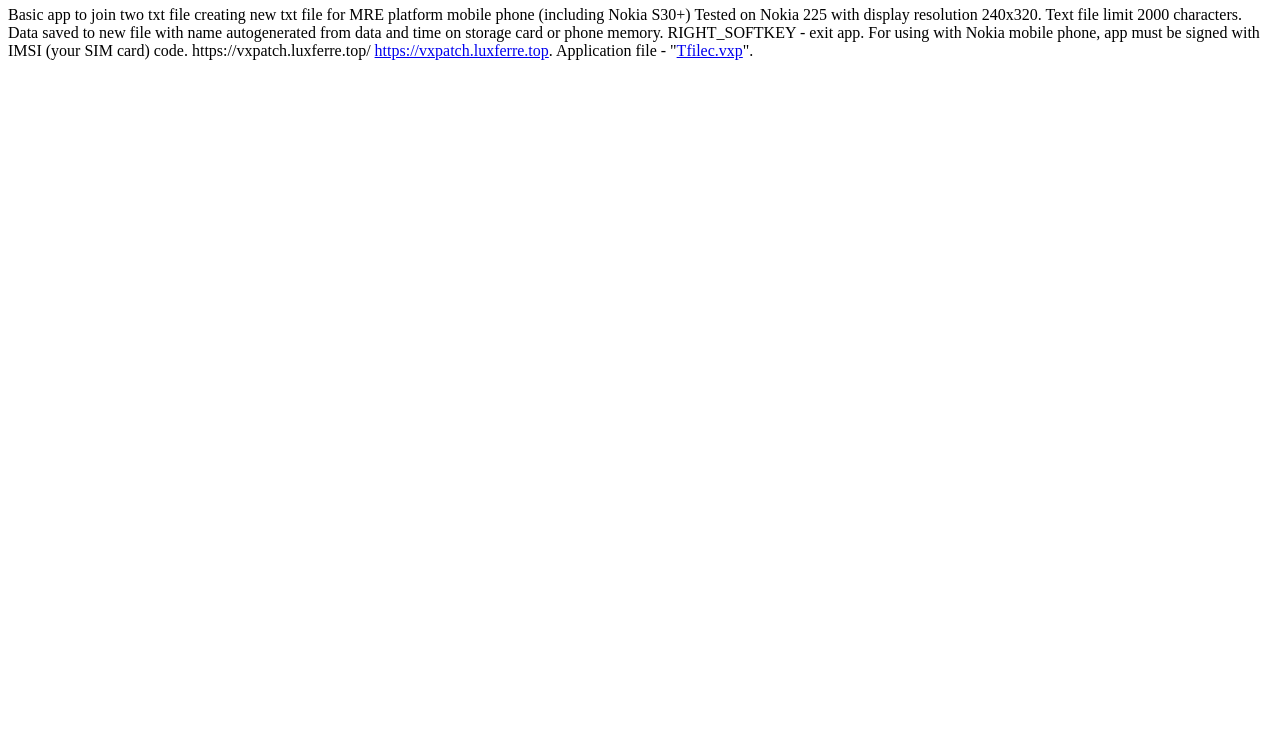
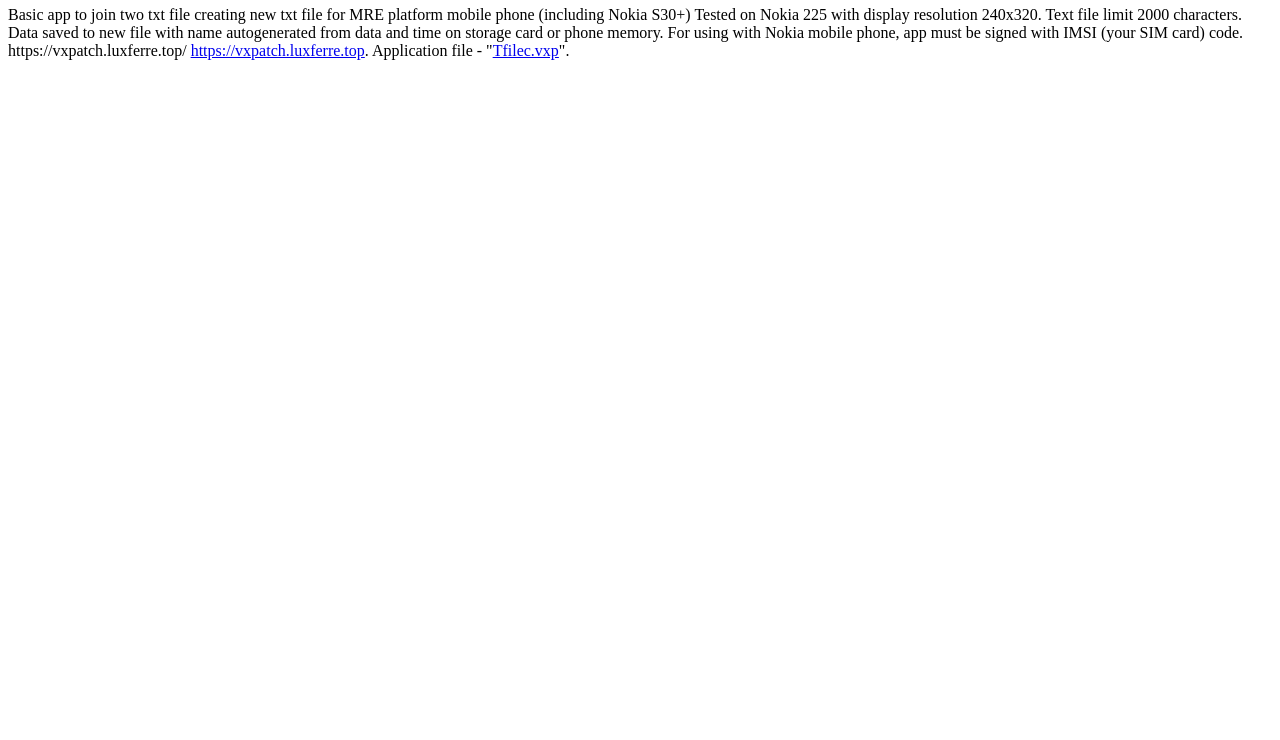
Before and after one commit to RDZDX/tfilec, a plain HTML site: page docs/index.html in a window 1280 px wide. Shown: the part 60-800 px from the top of the page. Drawn offline with Linux system fonts and the light colour scheme.

Commit message:
Update index.html

```diff
--- a/docs/index.html
+++ b/docs/index.html
@@ -3,7 +3,7 @@
   <h1>Tfilec - Text files copy</h1>
   <p>Basic app to join two txt file creating new txt file for MRE platform mobile phone (including Nokia S30+) Tested on Nokia
     225 with display resolution 240x320. Text file limit 2000 characters. Data saved to new file with name autogenerated from
-    data and time on storage card or phone memory. RIGHT_SOFTKEY - exit app. For using with Nokia mobile phone, app must be signed
+    data and time on storage card or phone memory. For using with Nokia mobile phone, app must be signed
     with IMSI (your SIM card) code. https://vxpatch.luxferre.top/
     <a href="https://vxpatch.luxferre.top">https://vxpatch.luxferre.top</a>. Application file -
     "<a href="https://github.com/RDZDX/tfilec/blob/main/Tfilec.vxp?raw=true" download>Tfilec.vxp</a>".
```
